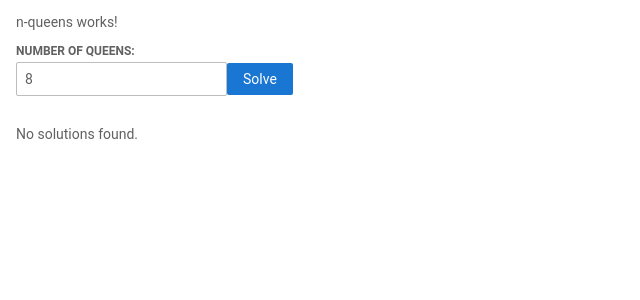
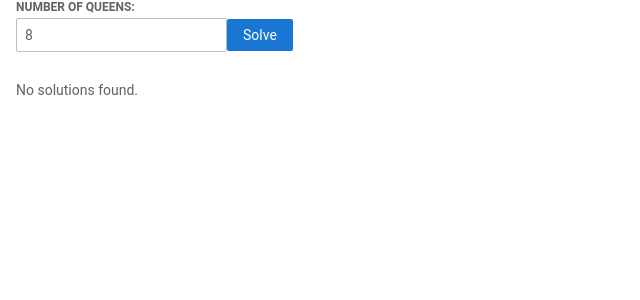
Before and after one commit to mdlawrenceusa/et710-20230404-ng, an Angular app: page /nqueens in a window 1280 px wide. Shown: the top 300 px of the page, without its empty margins (0-640 px from the left). Built offline with nearby package versions, Linux system fonts and the light colour scheme.

Commit message:
1 file modified

```diff
--- a/src/app/n-queens/n-queens.component.html
+++ b/src/app/n-queens/n-queens.component.html
@@ -1,5 +1,3 @@
-<p>n-queens works!</p>
-
 <div>
 <label for="n">Number of Queens:</label>
 <input type="number" name="n" [(ngModel)]="n" required />
```
